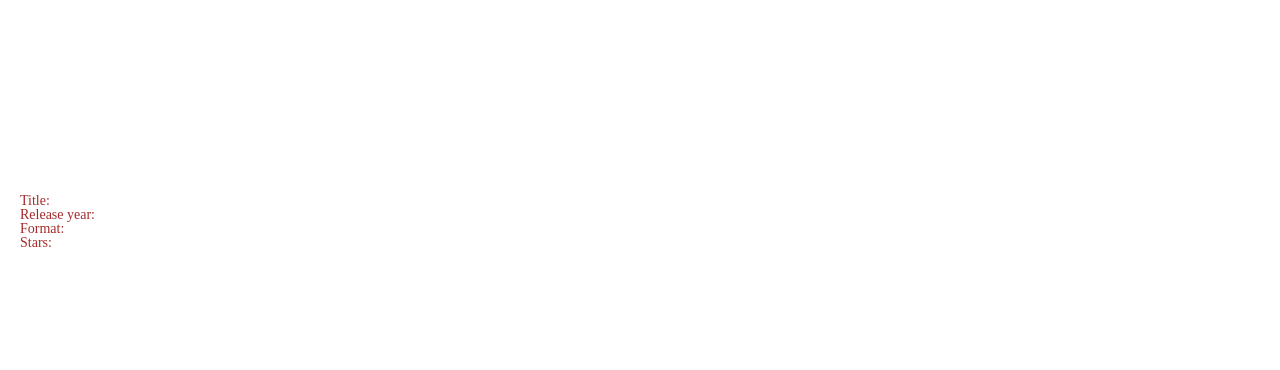
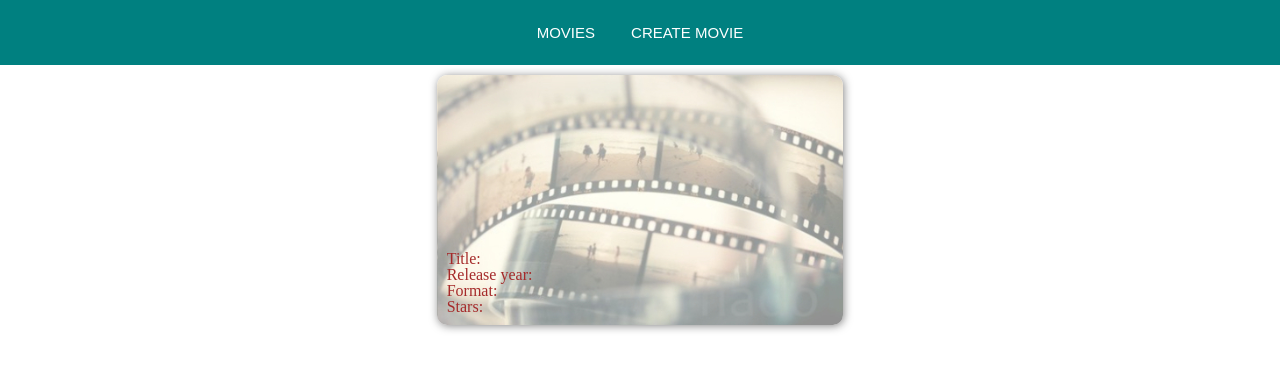
Before and after one commit to tatiana-teplitskaya/frontend, a React (Create React App) app: page /about/1 in a window 1280 px wide. Shown: the top 370 px of the page. Built offline with nearby package versions, Linux system fonts and the light colour scheme; no server answers.

Commit message:
styles added

```diff
--- a/src/components/FilmPage/FilmPage.css
+++ b/src/components/FilmPage/FilmPage.css
@@ -0,0 +1,19 @@
+.film-info {
+    color: #A52A2A;
+    font-size: 16px;
+    width: calc(33.333% - 20px);
+    height: 250px;
+    margin-top: 10px;
+    margin-left: auto;
+    margin-right: auto;
+    padding: 10px;
+    box-sizing: border-box;
+    border-radius: 10px;
+    display: flex;
+    flex-direction: column;
+    justify-content: flex-end;
+    background-image: url('../../images/film.jpeg');
+    background-size: cover;
+    background-position: center;
+    box-shadow: rgba(17, 17, 17, 0.5) 1px 1px 8px;
+}
--- a/src/components/FilmPage/FilmPage.js
+++ b/src/components/FilmPage/FilmPage.js
@@ -1,6 +1,7 @@
 import React, { useEffect } from 'react';
 import { connect } from 'react-redux';
 import './FilmPage.css';
+import NavBar from '../NavBar/NavBar';
 import { fetchFilm } from '../../redux/actions';
 
 const FilmPage = ({ film, fetchFilm, match}) => {
@@ -12,11 +13,14 @@ const FilmPage = ({ film, fetchFilm, match}) => {
 
     console.log('test: ', film);
     return (
-        <div className='film'>
+        <div>
+            <NavBar/>
+            <div className='film-info'>
             <p>Title: {film.title}</p>
             <p>Release year: {film.year}</p>
             <p>Format: {film.format}</p>
             <p>Stars: {film.stars?.join(', ')}</p>
+            </div>
         </div>
     )
 }
--- a/src/components/FilmsPage/FilmList.css
+++ b/src/components/FilmsPage/FilmList.css
@@ -33,7 +33,7 @@
 .film {
     position: relative;
     color: #A52A2A;
-    width: calc(33.333% - 20px);
+    width: calc(25% - 20px);
     height: 250px;
     margin: 10px;
     padding: 10px;
--- a/src/components/NavBar/NavBar.css
+++ b/src/components/NavBar/NavBar.css
@@ -2,7 +2,7 @@
 
 .nav {
     font-family: Arial, Helvetica, sans-serif;
-    background-color: teal;
+    background-color: hsl(180, 100%, 25%);
     height: 65px;
     width: 100%;
 }
--- a/src/components/NewFilm/NewFilm.css
+++ b/src/components/NewFilm/NewFilm.css
@@ -13,14 +13,33 @@
     flex-direction: column;
     justify-content: space-between;
     align-items: center;
+    border-radius: 10px;
     padding: 20px;
     margin: 30px;
+    box-shadow: rgba(17, 17, 17, 0.5) 1px 1px 8px;
 }
 
 .new-film-form {
+    width: 100%;
     height: 350px;
     display: flex;
     flex-direction: column;
     justify-content: space-between;
     align-items: center;
 }
+
+.new-film-form > div {
+    width: 100%;
+}
+
+.input-button {
+    width: 100%;
+    height: 60px;
+    border: 1px dashed rgba(0, 0, 0, 0.6) !important;
+}
+
+.error-block {
+    margin-top: 5px;
+    font-size: 12px;
+    color: red;
+}
--- a/src/components/NewFilm/NewFilm.js
+++ b/src/components/NewFilm/NewFilm.js
@@ -28,12 +28,13 @@ class NewFilm extends Component{
             titleError: '',
             year: 0,
             yearError: '',
-            format: '',
+            format: 'DVD',
             formatError: '',
             stars: '',
             starsError: '',
             //file: '',
-            fileError: ''
+            fileError: '',
+            file: {}
     }
     }
 
@@ -52,13 +53,23 @@ class NewFilm extends Component{
         }}))
     }
 
-    // handleChangeFile = e => {
-    //     console.log(e.target)
-    //     this.setState( prev => (
-    //             {...prev, ...{
-    //             file: e.target.file.files[0]
-    //     }}))
-    // }
+    handleChangeFile = e => {
+        const file = e.target.files[0];
+
+        this.setState( prev => (
+                {
+                    ...prev,
+                file
+        }));
+        if(file.type === "text/plain") {
+            this.setState( prev => (
+                {
+                    ...prev,
+                    fileError: ''
+                }
+            ))
+        }
+    }
 
     validate = () => {
         let isError = false;
@@ -133,7 +144,6 @@ class NewFilm extends Component{
             this.setState({
                 fileError: 'Please choose .txt file'
             })
-            console.log('else');
         }
       };
 
@@ -144,14 +154,29 @@ class NewFilm extends Component{
                 <div className='content'>
                     <div className='block-form'>
                         <form className='new-film-form' onSubmit={this.handleSubmitFile}>
-                            <TextField
-                            className='form-field'
-                            error={!!this.state.fileError}
-                            type="file"
-                            required id="file"
-                            label="File"
-                            helperText={this.state.fileError}
-                            />
+                            <div className='input-wrapper'>
+                                <Button
+                                    className='input-button'
+                                    component="label"
+                                >
+                                    {
+                                        this.state.file.name || 'Upload File'
+                                    }
+                                    <input
+                                        type="file"
+                                        required
+                                        id="file"
+                                        hidden
+                                        onChange={this.handleChangeFile}
+                                    />
+                                </Button>
+                                {this.state.fileError
+                                    ? <div className='error-block'>
+                                        {this.state.fileError}
+                                    </div>
+                                    : null
+                                }
+                            </div>
                             <Button
                                 type="submit"
                                 variant="contained"
@@ -196,6 +221,7 @@ class NewFilm extends Component{
                                 id="format-id"
                                 value={this.state.format}
                                 name='format'
+                                // label='Format'
                                 onChange={this.handleInputChange}
                             >
                                 <MenuItem value="DVD">DVD</MenuItem>
```
